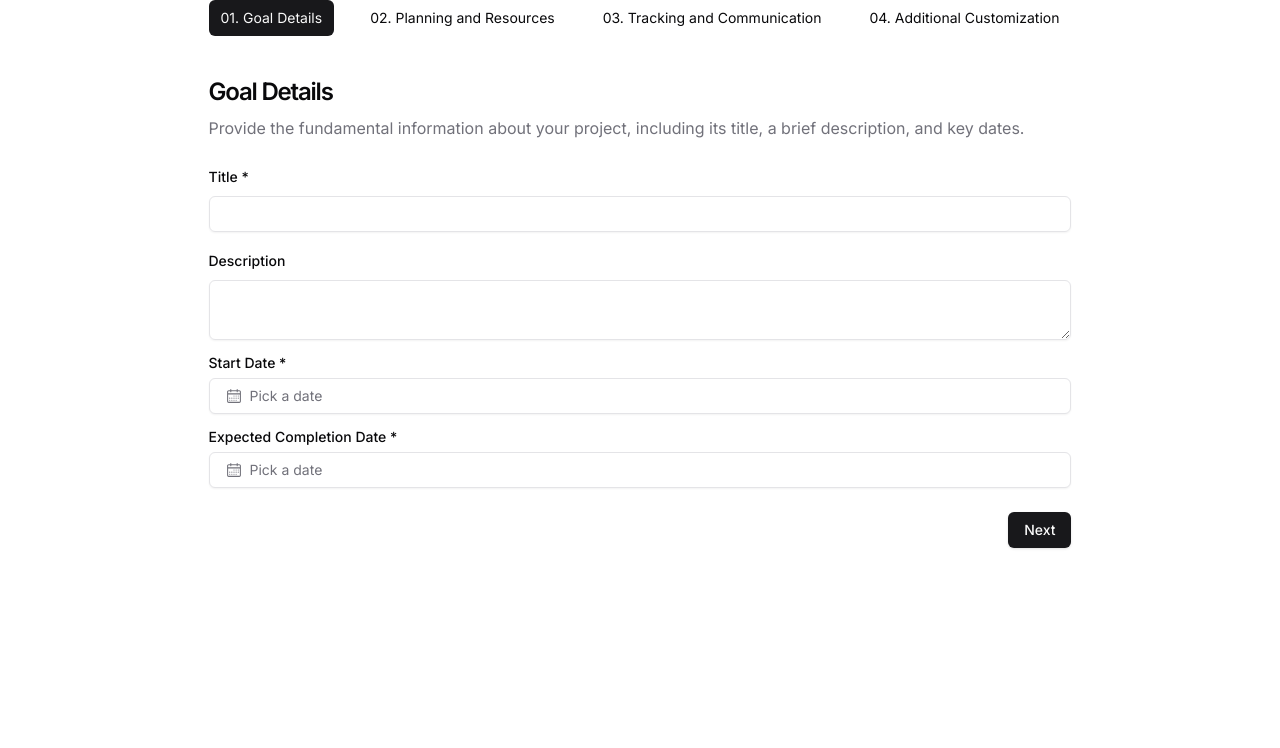
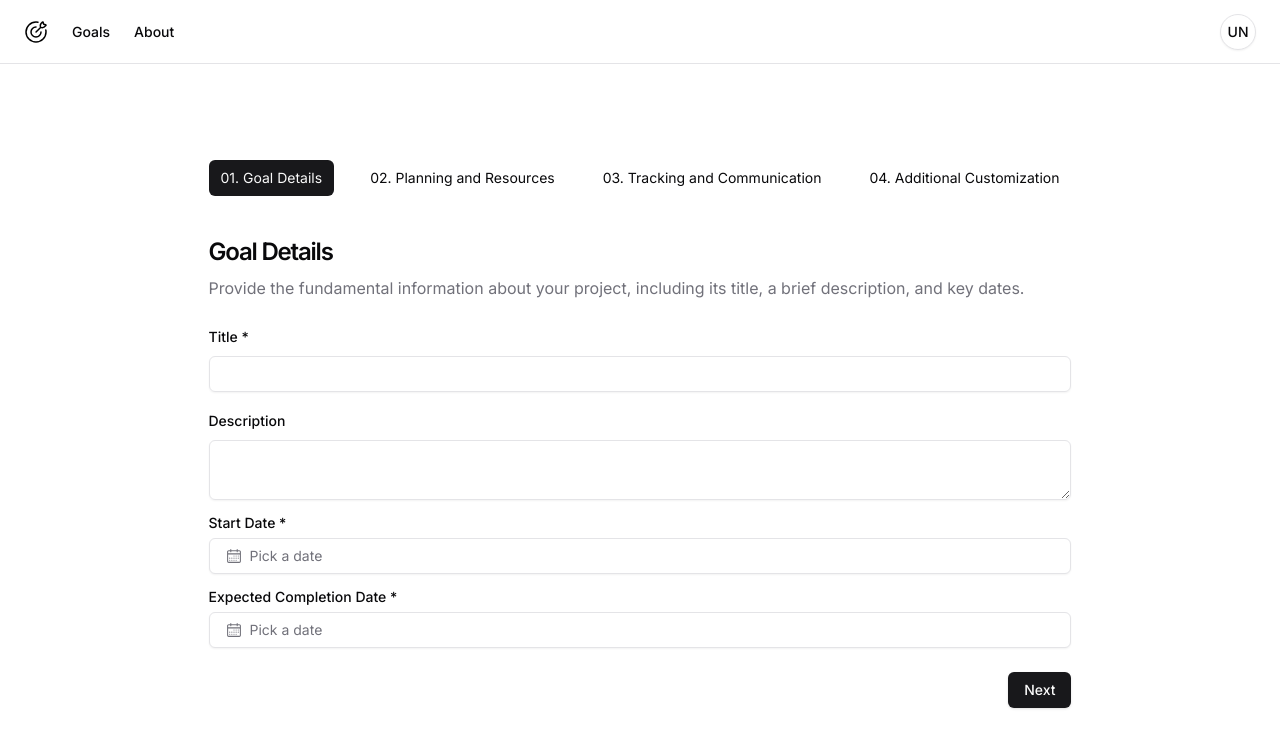
Before and after one commit to higorsantana-omega/Goals, a Next.js app: page /new-goal in a window 1280 px wide. Shown: the top 748 px of the page. Built offline with nearby package versions, Linux system fonts and the light colour scheme; no server answers.

Commit message:
improvements in insert goals

```diff
--- a/src/app/actions.ts
+++ b/src/app/actions.ts
@@ -5,7 +5,7 @@ import { eq } from 'drizzle-orm'
 import { redirect } from 'next/navigation'
 import { AuthError } from 'next-auth'
 
-import { signIn, signOut } from '@/auth'
+import { auth, signIn, signOut } from '@/auth'
 import { loginSchema, registerSchema } from '@/types/schema'
 
 import db from '../../drizzle'
@@ -14,12 +14,20 @@ import * as schema from '../../drizzle/schema'
 type NewGoal = typeof schema.goals.$inferInsert
 
 export async function getGoals() {
-  const goals = await db.query.goals.findMany()
+  const session = await auth()
+  const [user] = await getUser(session?.user?.email as string)
+  const goals = await db.select().from(schema.goals).where(eq(schema.goals.userId, Number(user.id)))
   return goals
 }
 
 export async function createGoal(data: NewGoal) {
-  const goal = await db.insert(schema.goals).values(data).returning()
+  const sessin = await auth()
+  const [user] = await getUser(sessin?.user?.email as string)
+  const insert = {
+    ...data,
+    userId: user.id
+  }
+  const goal = await db.insert(schema.goals).values(insert).returning()
   return goal
 }
 
--- a/src/app/goals/page.tsx
+++ b/src/app/goals/page.tsx
@@ -10,7 +10,7 @@ export default function PageGoals() {
           <ButtonNewGoal />
         </div>
       </div>
-      <div className="grid gap-4 sm:grid-cols-2 lg:grid-cols-3">
+      <div className="grid gap-4 sm:grid-cols-2 lg:grid-cols-3 w-full">
         <Goals />
       </div>
     </>
--- /dev/null
+++ b/src/app/new-goal/layout.tsx
@@ -0,0 +1,18 @@
+import { Header } from '@/components/Header'
+
+export default function Layout({
+  children
+}: Readonly<{
+  children: React.ReactNode
+}>) {
+  return (
+    <main>
+      <Header />
+      <section className="py-12 md:py-24">
+        <div className="container px-4 md:px-6">
+          <div className="space-y-6">{children}</div>
+        </div>
+      </section>
+    </main>
+  )
+}
```
